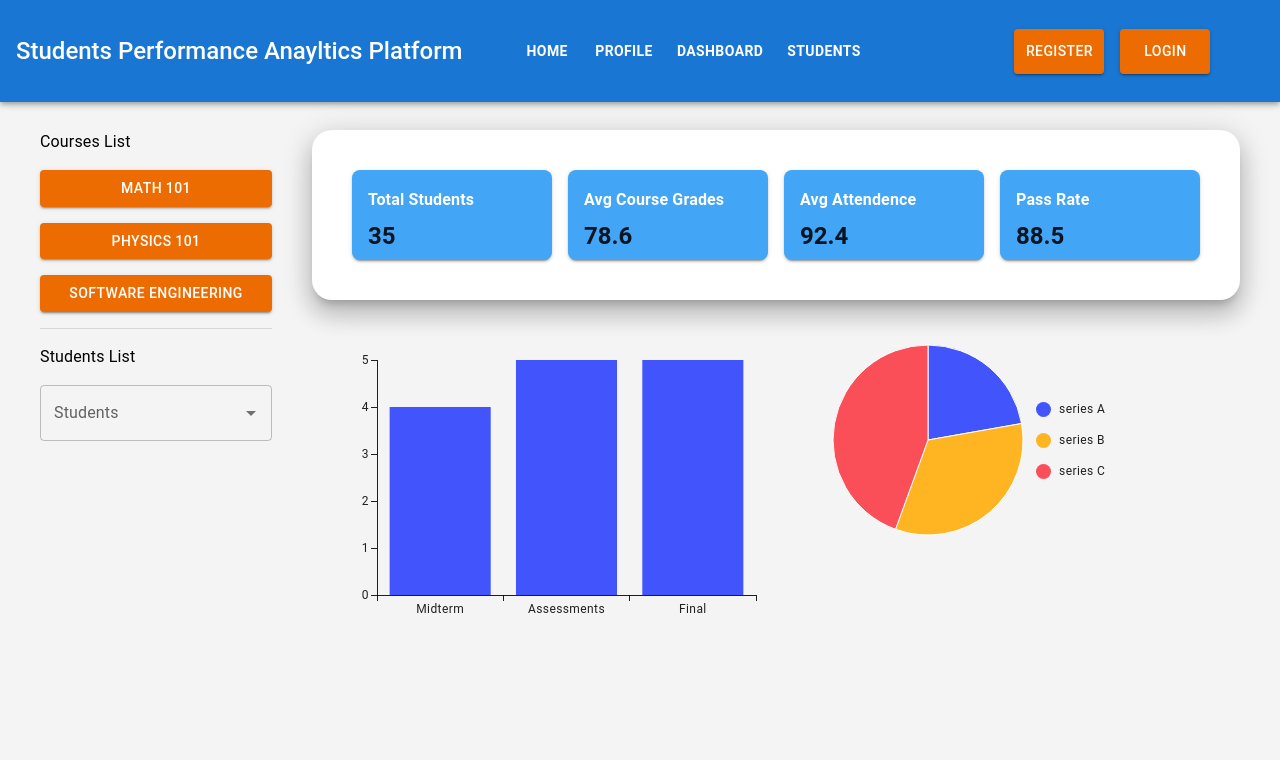
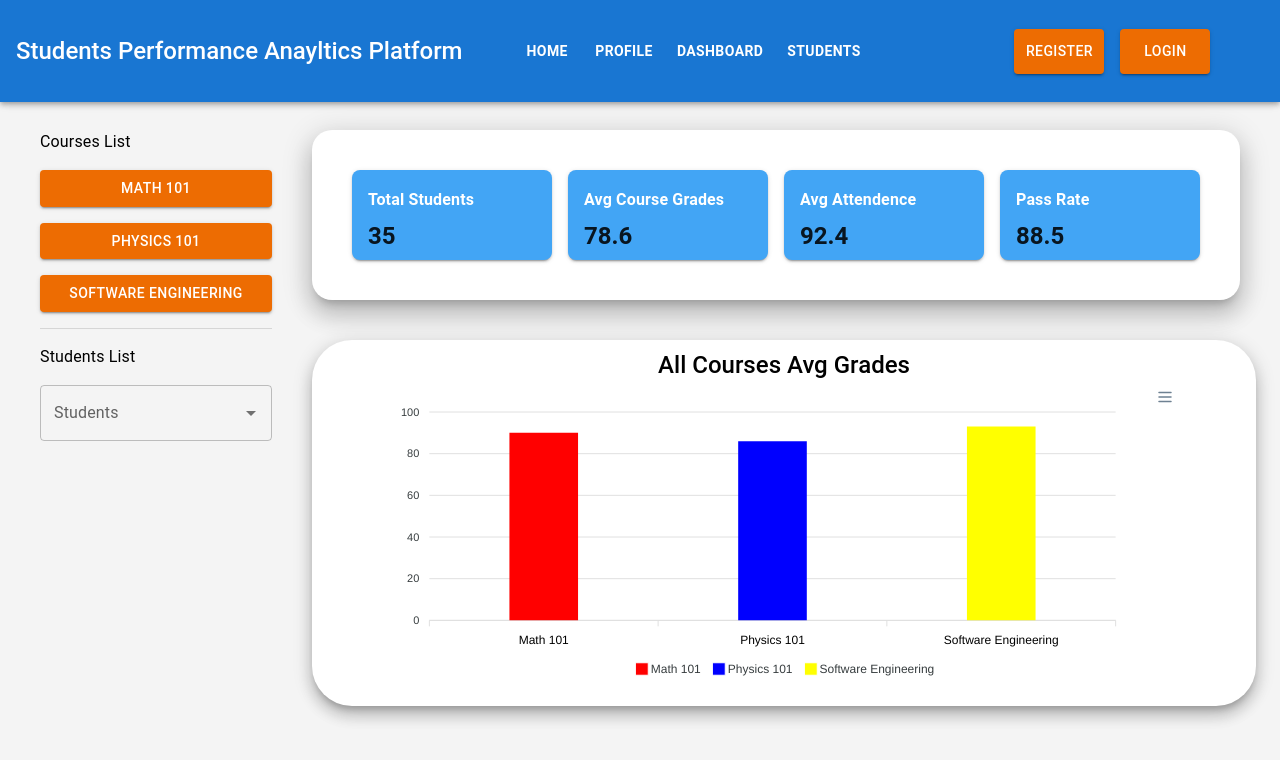
Before and after one commit to Yusuf-ALmahroos/students_performance_client, a React (Vite) app: page /dashboard in a window 1280 px wide. Shown: the top 760 px of the page. Built offline with nearby package versions, Linux system fonts and the light colour scheme.

Commit message:
added apexchatrs

```diff
--- a/package.json
+++ b/package.json
@@ -13,9 +13,10 @@
     "@emotion/react": "^11.14.0",
     "@emotion/styled": "^11.14.1",
     "@mui/material": "^7.2.0",
-    "@mui/x-charts": "^8.9.2",
+    "apexcharts": "^5.3.2",
     "axios": "^1.11.0",
     "react": "^19.1.0",
+    "react-apexcharts": "^1.7.0",
     "react-dom": "^19.1.0",
     "react-router-dom": "^7.7.1"
   },
--- /dev/null
+++ b/src/components/BarChartCard.jsx
@@ -0,0 +1,69 @@
+import { Box, Typography } from '@mui/material'
+import ReactApexChart from 'react-apexcharts'
+
+const BarChartCard = ({sx, title, xaxisOptions, dataSets, colors}) => {
+  return (
+    <Box
+      display={'flex'}
+      flexDirection={'column'}
+      alignItems={'center'}
+      justifyContent={'space-evenly'}
+      boxShadow={10}
+      bgcolor={'white'}
+      borderRadius={10}
+      sx={{...sx}}
+      padding={1}
+      width="100%"
+      height={350}
+    >
+      <Typography variant='h5' fontWeight={550}>{title}</Typography>
+      <ReactApexChart
+        height={300}
+        type='bar'
+        series={dataSets}
+        width={800}
+        options={{
+          chart: {
+            type: 'bar',
+            height: 300,
+            toolbar: {
+              show: true,
+              tools: {
+                zoom: true,
+                zoomin: true,
+                zoomout: true,
+              }
+            },
+             zoom: {
+              enabled: true
+              },
+            },
+          colors: colors,
+          plotOptions: {
+            bar: {
+              columnWidth: '30%',
+              distributed: true,
+            }
+          },
+          dataLabels: {
+            enabled: false
+          },
+          legend: {
+            show: true
+          },
+          xaxis: {
+            categories: xaxisOptions,
+            labels: {
+              style: {
+                colors: 'black',
+                fontSize: '12px'
+              }
+            }
+          }
+        }}
+      />
+    </Box>
+  )
+}
+
+export default BarChartCard
--- a/src/pages/Dashboard.jsx
+++ b/src/pages/Dashboard.jsx
@@ -9,9 +9,9 @@ import {
   CircularProgress
 } from "@mui/material"
 import PageContainer from "../components/PageContainer"
-import { BarChart, PieChart } from "@mui/x-charts"
 import DataCard from "../components/DataCard"
 import { useState } from "react"
+import BarChartCard from "../components/BarChartCard"
 
 
 const cardsValues = [
@@ -94,32 +94,20 @@ const Dashboard = () => {
                   </Box>
                 </Grid>
 
-                <Grid size={{xs: 12, sm: 12, md: 6, lg: 6}}>
-                  <Box width={'100%'} >
-                    <BarChart
-                      xAxis={[{ data: ['Midterm', 'Assessments', 'Final'] }]}
-                      series={[{ data: [4, 5, 5] }]}
-                      height={300}
-                    />
-                  </Box>
-
+                <Grid size={{xs: 12, sm: 12, md: 12, lg: 12}}>
+                  <BarChartCard
+                    sx={{width:'100%'}}
+                    title={'All Courses Avg Grades'}
+                    xaxisOptions={coursesList.map((course) => course.title)}
+                    dataSets={[
+                      { data: [90, 86, 93] },
+                    ]}
+                    colors={['red', 'blue', 'yellow']}
+                  />
                 </Grid>
 
                 <Grid size={{xs: 6, sm: 6, md: 4, lg: 4}}>
                   <Box>
-                    <PieChart
-                      series={[
-                        {
-                          data: [
-                            { id: 0, value: 10, label: 'series A' },
-                            { id: 1, value: 15, label: 'series B' },
-                            { id: 2, value: 20, label: 'series C' },
-                          ],
-                        },
-                      ]}
-                      width={200}
-                      height={200}
-                    />
                   </Box>
                 </Grid>
               </Grid>
```
Also changed, not shown: 1 other file (tests, documents, lock files or other folders).
